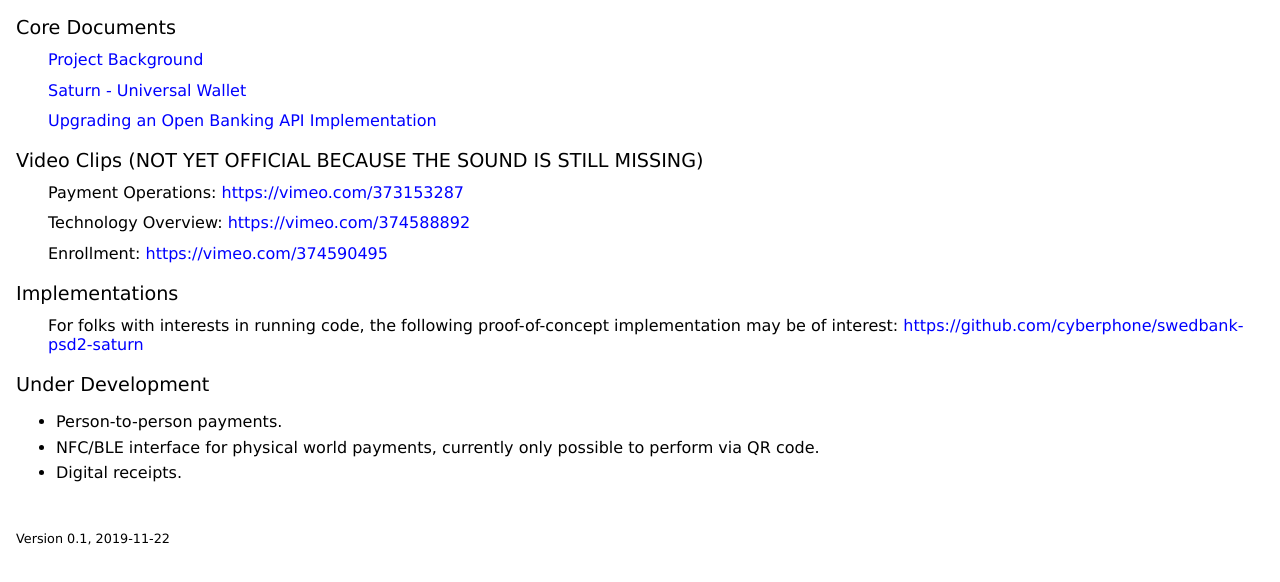
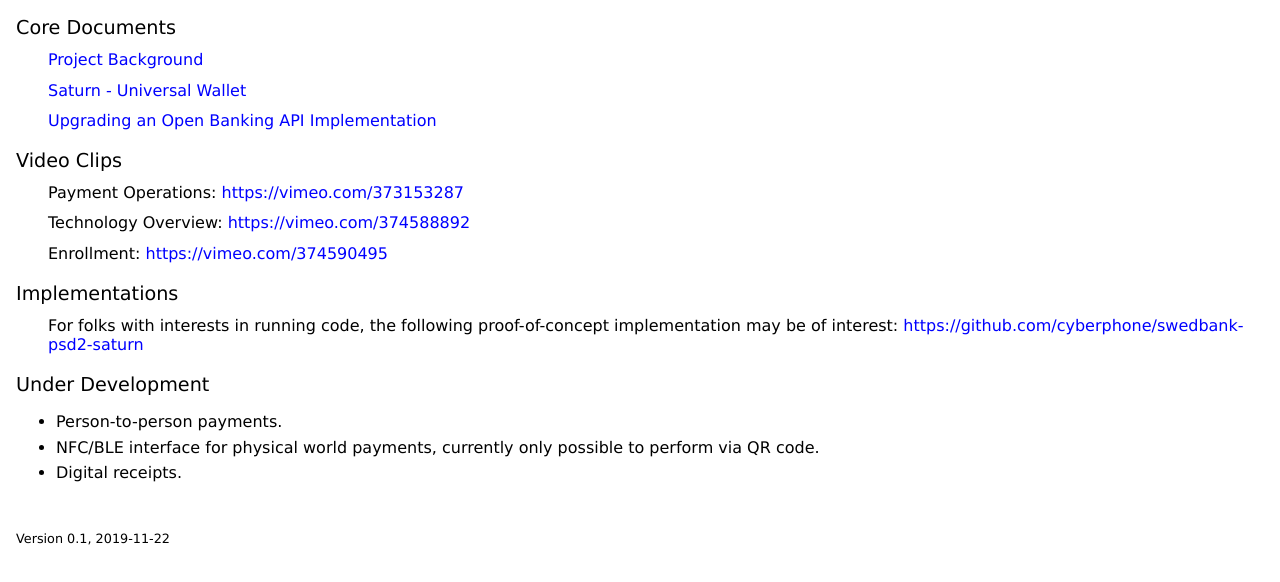
Before and after one commit to cyberphone/openbankingwallet, a plain HTML site: page index.html in a window 1280 px wide. Shown: the part 138-720 px from the top of the page. Drawn offline with Linux system fonts and the light colour scheme.

Commit message:
Release, Yay!

```diff
--- a/index.html
+++ b/index.html
@@ -21,7 +21,7 @@ li {padding:0 0 5pt 0;margin:0}
 <div class="item"><a href="https://cyberphone.github.io/doc/saturn/">Saturn - Universal Wallet</a></div>
 <div class="item"><a href="https://github.com/cyberphone/openbankingwallet/blob/gh-pages/adapting-open-banking-apis.md#adapting-an-open-banking-api-implementation">Upgrading an Open Banking API Implementation</a></div>
 
-<div class="header">Video Clips (NOT YET OFFICIAL BECAUSE THE SOUND IS STILL MISSING)</div>
+<div class="header">Video Clips</div>
 <div class="item">Payment Operations: <a href="https://vimeo.com/373153287">https://vimeo.com/373153287</a></div>
 <div class="item">Technology Overview: <a href="https://vimeo.com/374588892">https://vimeo.com/374588892</a></div>
 <div class="item">Enrollment: <a href="https://vimeo.com/374590495">https://vimeo.com/374590495</a></div>
```
